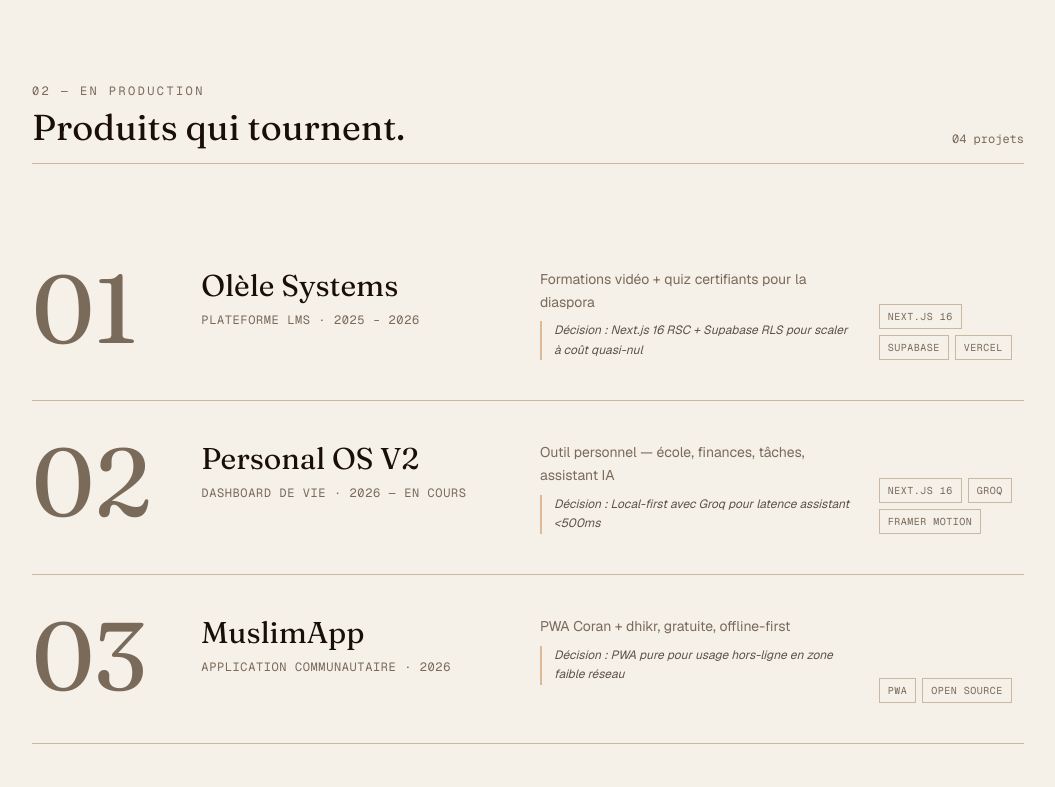
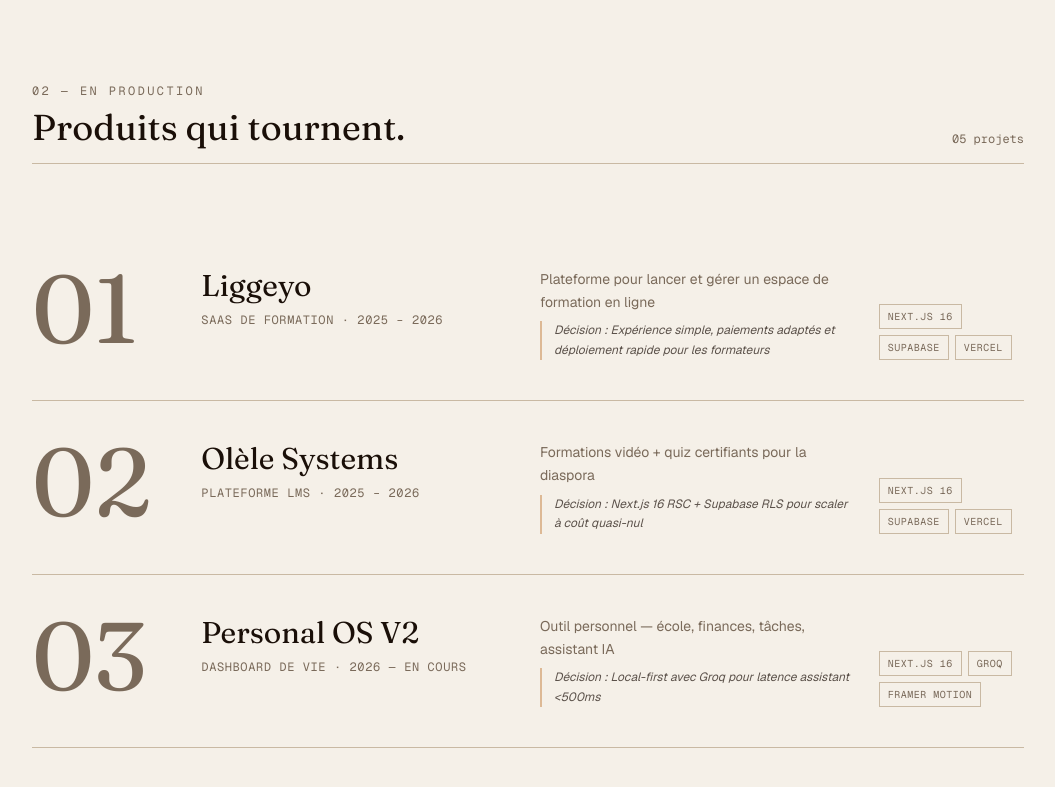
Before and after one commit to LeM2003/mouhamadou-portfolio, a Next.js app: page / in a window 1280 px wide. Shown: the part 960-1747 px from the top of the page, without its empty margins (112-1167 px from the left). Built offline with nearby package versions, Linux system fonts and the light colour scheme.

Commit message:
Add Liggeyo as featured project with public site link

```diff
--- a/src/app/page.tsx
+++ b/src/app/page.tsx
@@ -3,16 +3,26 @@ import Link from "next/link";
 const projects = [
   {
     num: "01",
+    name: "Liggeyo",
+    tag: "SaaS de formation",
+    context: "Plateforme pour lancer et gérer un espace de formation en ligne",
+    decision: "Expérience simple, paiements adaptés et déploiement rapide pour les formateurs",
+    stack: ["Next.js 16", "Supabase", "Vercel"],
+    year: "2025 – 2026",
+    href: "https://www.liggeyo.com/",
+  },
+  {
+    num: "02",
     name: "Olèle Systems",
     tag: "Plateforme LMS",
     context: "Formations vidéo + quiz certifiants pour la diaspora",
     decision: "Next.js 16 RSC + Supabase RLS pour scaler à coût quasi-nul",
     stack: ["Next.js 16", "Supabase", "Vercel"],
     year: "2025 – 2026",
-    href: "https://github.com/LeM2003/olele-systems",
+    href: "https://olelesystems.com/",
   },
   {
-    num: "02",
+    num: "03",
     name: "Personal OS V2",
     tag: "Dashboard de vie",
     context: "Outil personnel — école, finances, tâches, assistant IA",
@@ -22,7 +32,7 @@ const projects = [
     href: "https://github.com/LeM2003/personal-os-v2",
   },
   {
-    num: "03",
+    num: "04",
     name: "MuslimApp",
     tag: "Application communautaire",
     context: "PWA Coran + dhikr, gratuite, offline-first",
@@ -32,7 +42,7 @@ const projects = [
     href: "https://github.com/LeM2003/MuslimApp",
   },
   {
-    num: "04",
+    num: "05",
     name: "ImportManager SN",
     tag: "Gestion d'import",
     context: "Outil métier pour entreprises sénégalaises d'import",
@@ -75,7 +85,7 @@ export default function Home() {
             GitHub
           </a>
           <a
-            href="https://www.linkedin.com/in/mouhamadou-diouf"
+            href="https://www.linkedin.com/in/mouhamadoudiouf/"
             target="_blank"
             rel="noreferrer"
             className="text-[var(--muted)] hover:text-[var(--accent)] transition-colors font-mono"
```
